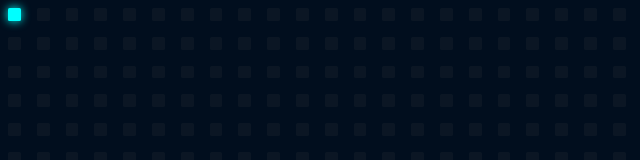
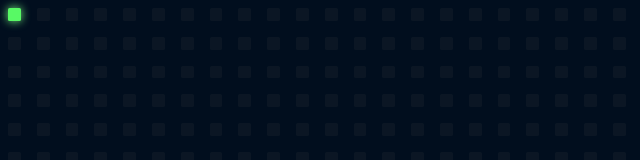
Before and after one commit to ayanjis/fadeboxs, a plain HTML site: page index.html in a window 1280 px wide. In both pictures the pointer is over the element 14 px from the left and 14 px from the top of the page. Shown: the full height of the page, 0-640 px from the left. Drawn offline with Linux system fonts and the light colour scheme.

Commit message:
v0.1 Edit Colors

```diff
--- a/css/main.css
+++ b/css/main.css
@@ -27,8 +27,6 @@ body {
 }
 
 .Boxs:hover {
-  /* background: hsl(125deg 93% 66%); */
-  background-color: aqua;
-  /* box-shadow: 0rem 0rem 10px 0px hsl(125deg 91% 73%); */
-  box-shadow: 0rem 0rem 10px 0px aqua;
+  background: hsl(125deg 93% 66%);
+  box-shadow: 0rem 0rem 10px 0px hsl(125deg 91% 73%);
 }
```
